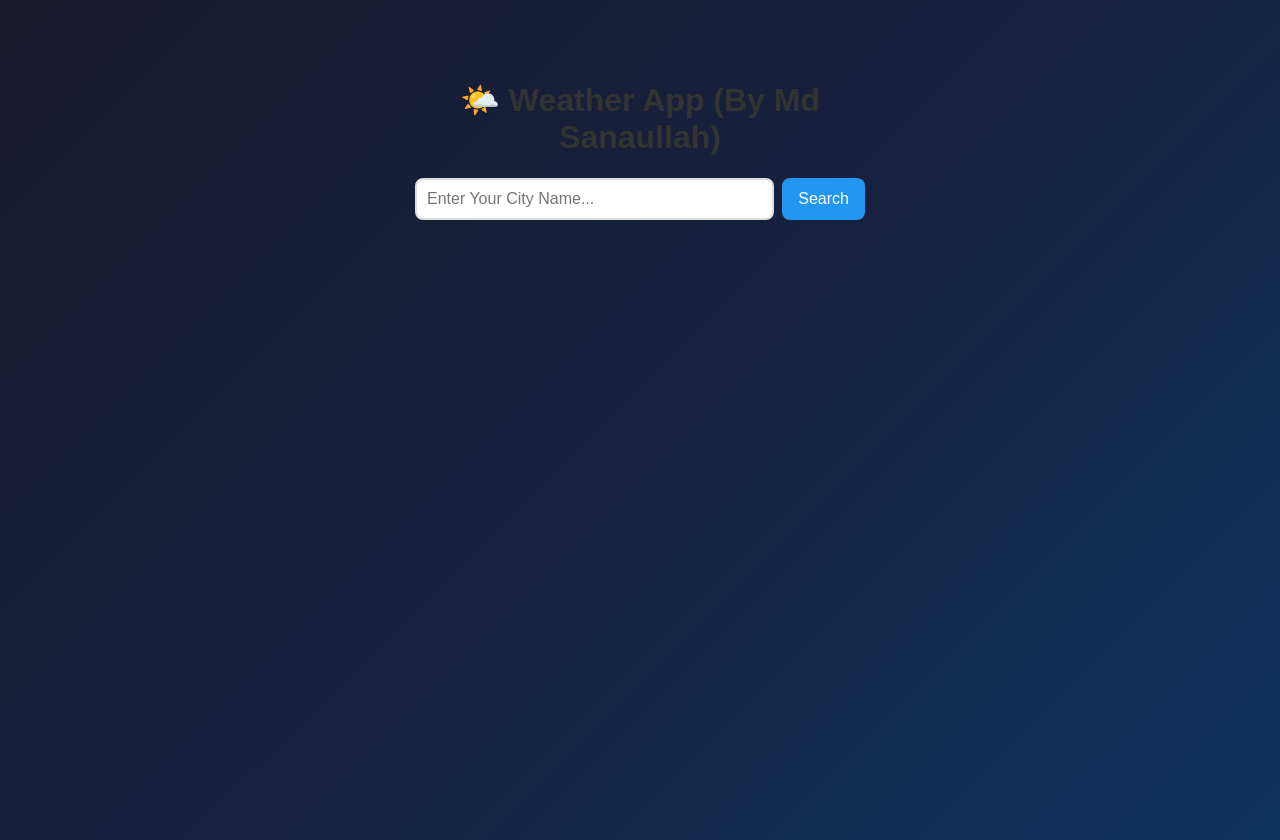
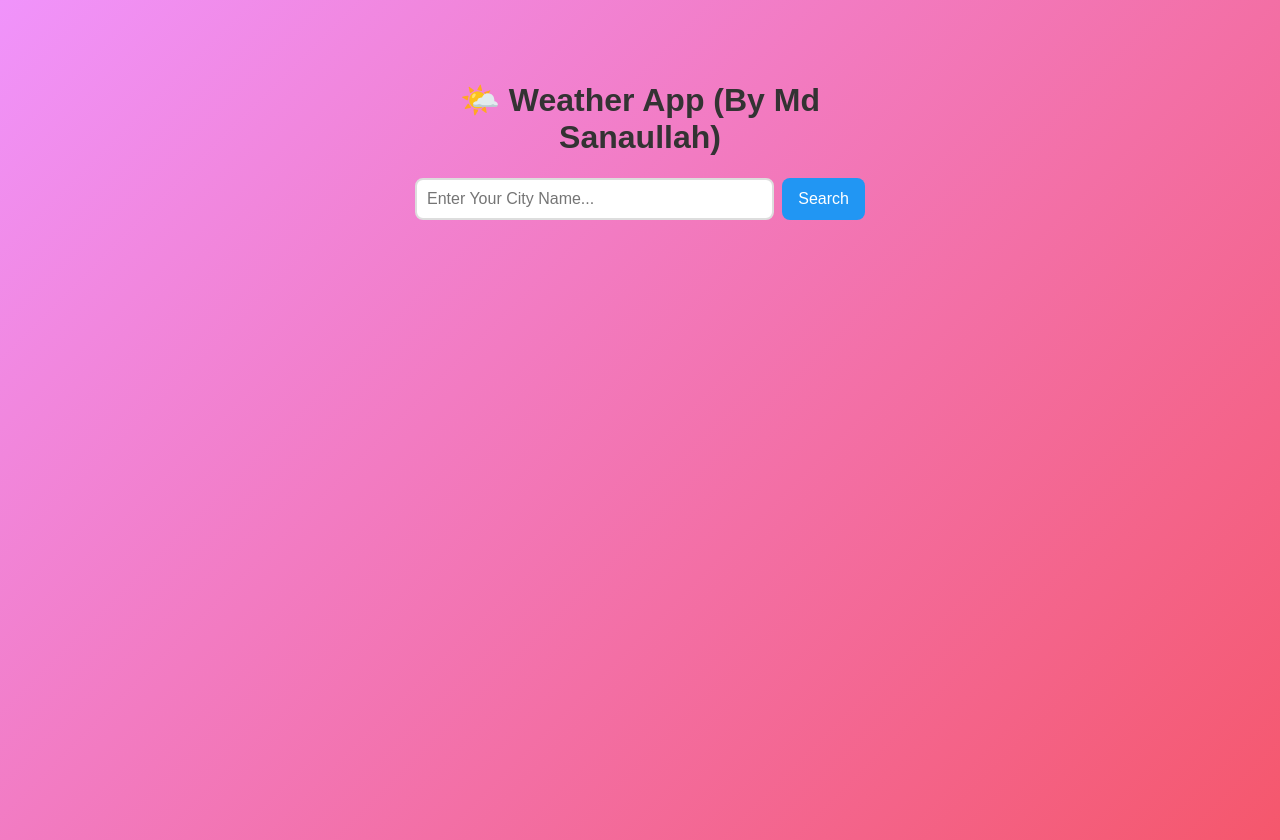
Before and after one commit to mdsanau/Weather-App, an Angular app: page / in a window 1280 px wide. Built offline with nearby package versions, Linux system fonts and the light colour scheme.

Commit message:
background update

```diff
--- a/src/styles.css
+++ b/src/styles.css
@@ -2,6 +2,5 @@
 body {
   margin: 0;
   min-height: 100vh;
-  background: linear-gradient(135deg, #1a1a2e, #16213e, #0f3460);
-  color: white;
+  background: linear-gradient(135deg, #f093fb, #f5576c);
 }
```
